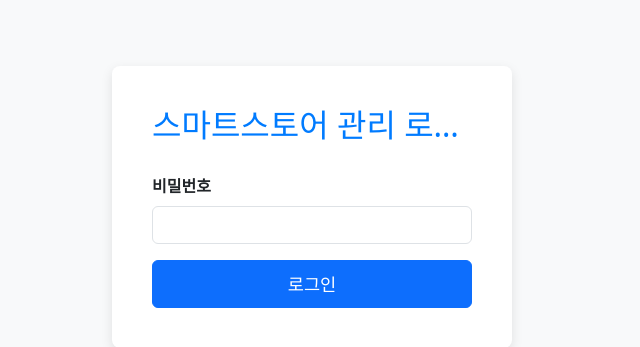
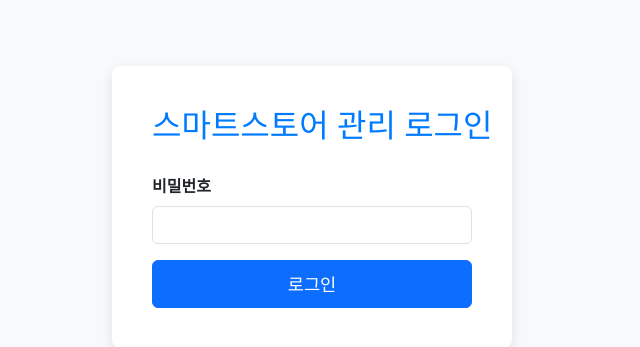
Before and after one commit to jungjoo0/fablelyorders, a Flask app: page /login in a window 1280 px wide. Shown: the part 193-540 px from the top of the page, without its empty margins (328-968 px from the left). Run offline with Flask 3, Linux system fonts and the light colour scheme.

Commit message:
Update login.html

```diff
--- a/templates/login.html
+++ b/templates/login.html
@@ -28,8 +28,6 @@
             color: #007bff;
             text-align: center;
             white-space: nowrap; /* 줄바꿈 방지 */
-            overflow: hidden;    /* 내용이 넘치면 숨김 */
-            text-overflow: ellipsis; /* 넘치는 내용을 ...으로 표시 */
         }
         .form-label {
             font-weight: bold;
```
